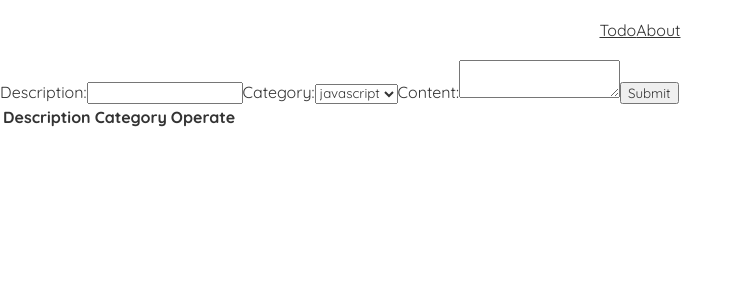
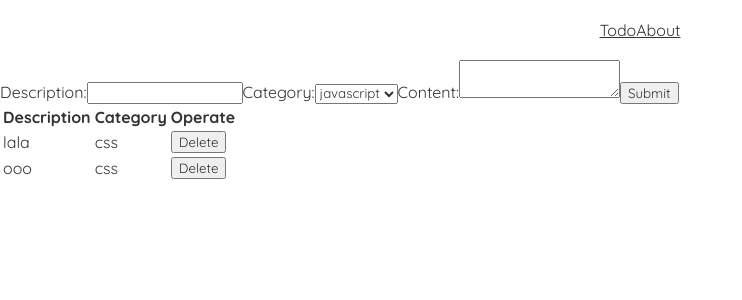
Before and after one commit to JimmyZiqiangCheng/react-todo-test, a React (Create React App) app in the folder client/: page / in a window 1280 px wide. Shown: the top 300 px of the page, without its empty margins (0-742 px from the left). Built offline with nearby package versions, Linux system fonts and the light colour scheme.

Commit message:
working version without db and styling

```diff
--- a/client/src/App.js
+++ b/client/src/App.js
@@ -6,7 +6,6 @@ import {
 import Navbar from './components/Navbar';
 import About from './components/About';
 import Todo from './components/Todo';
-import Todotable from './components/Todotable';
 import './App.css';
 
 function App() {
--- a/client/src/components/Posttodo.js
+++ b/client/src/components/Posttodo.js
@@ -1,15 +1,21 @@
-import React from "react";
-import { useState } from "react";
+import React, { useState } from "react";
 
-const Posttodo = () =>{
+const Posttodo = ({todos, setTodos}) =>{
+
     const [description, setDescription] = useState('');
     const [category, setCategory] = useState('javascript');
     const [content, setContent] = useState('');
 
     const handleSubmit = event => {
-        event.preventDefault();
-        const todopost = {description, category, content};
-        console.log(todopost);
+        event.preventDefault()
+        const todoLength = todos.length
+        const newId = todoLength === 0 ? 1:todos[todoLength-1].id+1
+        const todopost = {description: description, category: category, content: content, id: newId}
+        const newTodos = [...todos, todopost]
+        setTodos(newTodos)
+        setDescription('')
+        setCategory('javascript')
+        setContent('')
     }
 
     return(
--- a/client/src/components/Todo.js
+++ b/client/src/components/Todo.js
@@ -1,12 +1,20 @@
-import React from "react";
+import React, {useState, useEffect} from "react";
 import Posttodo from "./Posttodo";
 import Todotable from "./Todotable";
 
 const Todo = () =>{
+
+    const [todos, setTodos] = useState([
+        {description: 'lala', category: 'css', content: 'mmm', id: 0},
+        {description: 'ooo', category: 'css', content: 'sss', id: 1}
+    ]);
+
+    useEffect(()=> {setTodos(todos)},[todos])
+
     return(
         <>
-            <Posttodo/>
-            <Todotable/>
+            <Posttodo todos={todos} setTodos={setTodos}/>
+            <Todotable todos={todos} setTodos={setTodos}/>
         </>
     )
 }
--- a/client/src/components/Todotable.js
+++ b/client/src/components/Todotable.js
@@ -1,5 +1,14 @@
-const Todotable = () => {
+import React from "react";
+
+const Todotable = ({todos, setTodos}) => {
+
+    const deleteTodo = id => {
+        const newTodos = todos.filter(todos => todos.id !== id)
+        setTodos(newTodos)
+    }
+
     return (
+        <>
             <table>
                 <thead>
                     <tr>
@@ -8,7 +17,23 @@ const Todotable = () => {
                         <th>Operate</th>
                     </tr>
                 </thead>
+                <tbody>
+                    {todos.length !== 0 && todos[0].id !== null && todos.map((todo) =>(
+                        <tr key = {todo.id}>
+                            <td>{todo.description}</td>
+                            <td>{todo.category}</td>
+                            <td>
+                                <button
+                                    onClick = {()=> deleteTodo(todo.id)}
+                                >
+                                    Delete
+                                </button>
+                            </td>
+                        </tr>
+                    ))}
+                </tbody>
             </table>
+        </>
     )
 }
 
```
Lines whose indentation alone changed are shown as unchanged.
